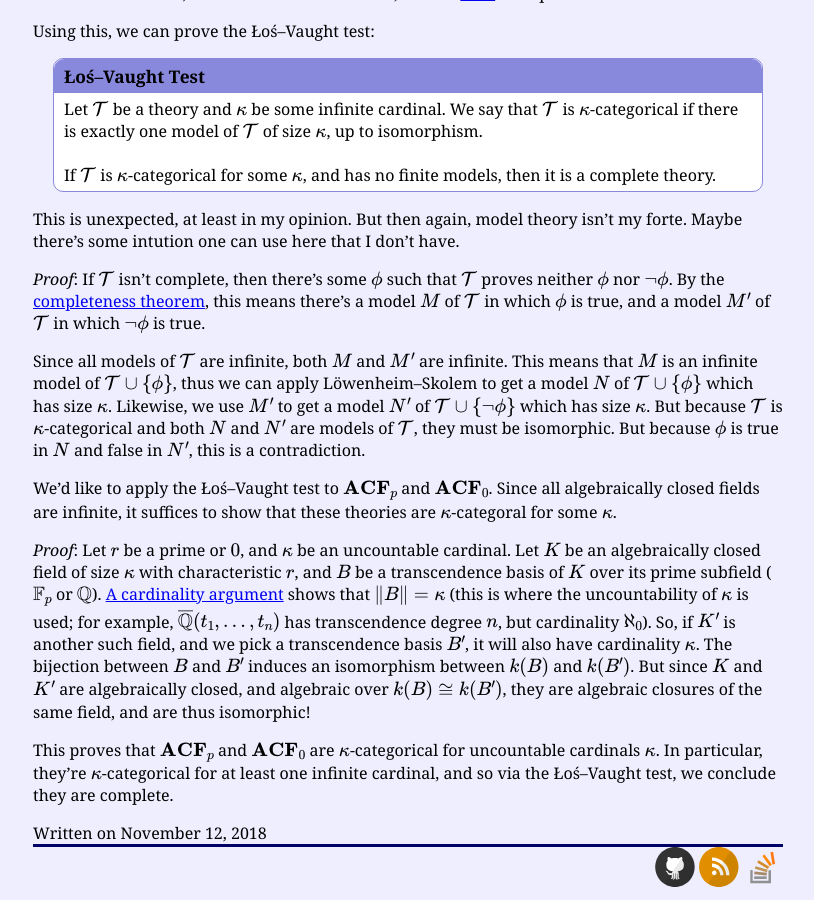
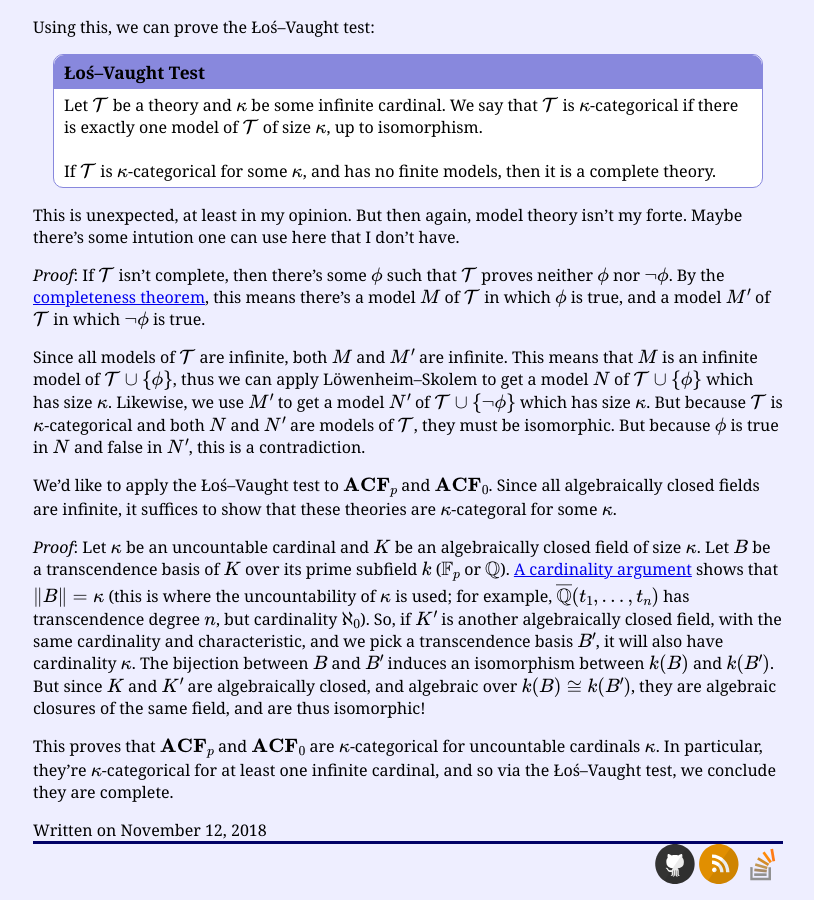
Before and after one commit to HenrySwanson/math-mondays, a Jekyll site: the page built from _posts/2018-11-12-ax-grothendieck.md, in a window 1280 px wide and 900 px high, scrolled down 3633 px. Shown: the whole window, without its empty margins (232-1046 px from the left). Built offline with Jekyll 4.4.1, drawn with Linux system fonts in a browser that asks for light colours; formulas are drawn with MathJax 3.

Commit message:
Cleaned up the kappa categorical proof

```diff
--- a/_posts/2018-11-12-ax-grothendieck.md
+++ b/_posts/2018-11-12-ax-grothendieck.md
@@ -154,6 +154,6 @@ Since all models of $\cT$ are infinite, both $M$ and $M'$ are infinite. This mea
 
 We'd like to apply the Łoś–Vaught test to $\ACF_p$ and $\ACF_0$. Since all algebraically closed fields are infinite, it suffices to show that these theories are $\kappa$-categoral for some $\kappa$.
 
-*Proof*: Let $r$ be a prime or $0$, and $\kappa$ be an uncountable cardinal. Let $K$ be an algebraically closed field of size $\kappa$ with characteristic $r$, and $B$ be a transcendence basis of $K$ over its prime subfield ($\FF_p$ or $\QQ$). [A cardinality argument](https://proofwiki.org/wiki/Field_of_Uncountable_Cardinality_K_has_Transcendence_Degree_K) shows that $\\|B\\| = \kappa$ (this is where the uncountability of $\kappa$ is used; for example, $\overline{\QQ}(t_1, \ldots, t_n)$ has transcendence degree $n$, but cardinality $\aleph_0$). So, if $K'$ is another such field, and we pick a transcendence basis $B'$, it will also have cardinality $\kappa$. The bijection between $B$ and $B'$ induces an isomorphism between $k(B)$ and $k(B')$. But since $K$ and $K'$ are algebraically closed, and algebraic over $k(B) \cong k(B')$, they are algebraic closures of the same field, and are thus isomorphic!
+*Proof*: Let $\kappa$ be an uncountable cardinal and $K$ be an algebraically closed field of size $\kappa$. Let $B$ be a transcendence basis of $K$ over its prime subfield $k$ ($\FF_p$ or $\QQ$). [A cardinality argument](https://proofwiki.org/wiki/Field_of_Uncountable_Cardinality_K_has_Transcendence_Degree_K) shows that $\\|B\\| = \kappa$ (this is where the uncountability of $\kappa$ is used; for example, $\overline{\QQ}(t_1, \ldots, t_n)$ has transcendence degree $n$, but cardinality $\aleph_0$). So, if $K'$ is another algebraically closed field, with the same cardinality and characteristic, and we pick a transcendence basis $B'$, it will also have cardinality $\kappa$. The bijection between $B$ and $B'$ induces an isomorphism between $k(B)$ and $k(B')$. But since $K$ and $K'$ are algebraically closed, and algebraic over $k(B) \cong k(B')$, they are algebraic closures of the same field, and are thus isomorphic!
 
 This proves that $\ACF_p$ and $\ACF_0$ are $\kappa$-categorical for uncountable cardinals $\kappa$. In particular, they're $\kappa$-categorical for at least one infinite cardinal, and so via the Łoś–Vaught test, we conclude they are complete.
```
Also changed, not shown: other parts of _posts/2018-11-12-ax-grothendieck.md (+1 -1 lines).
